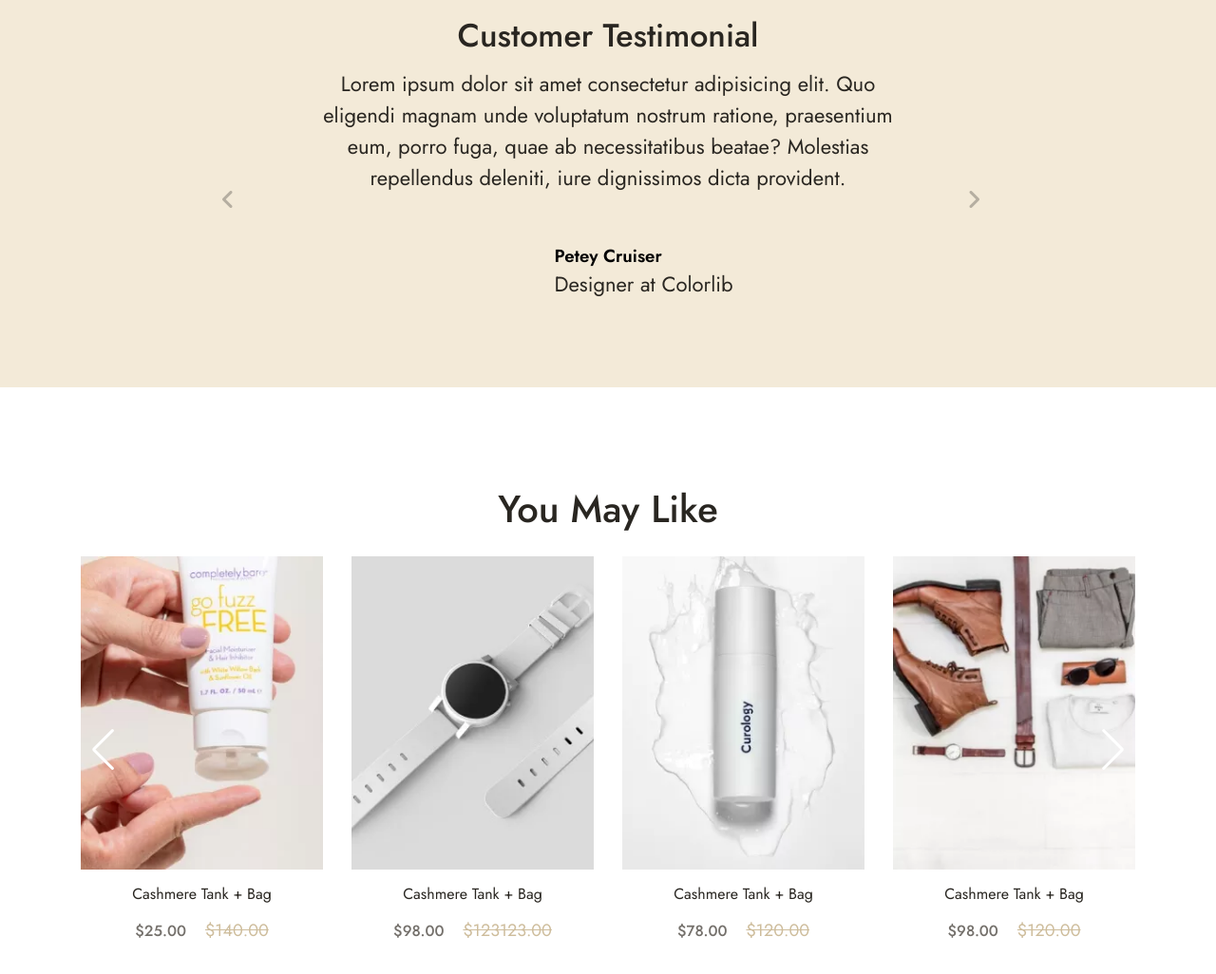
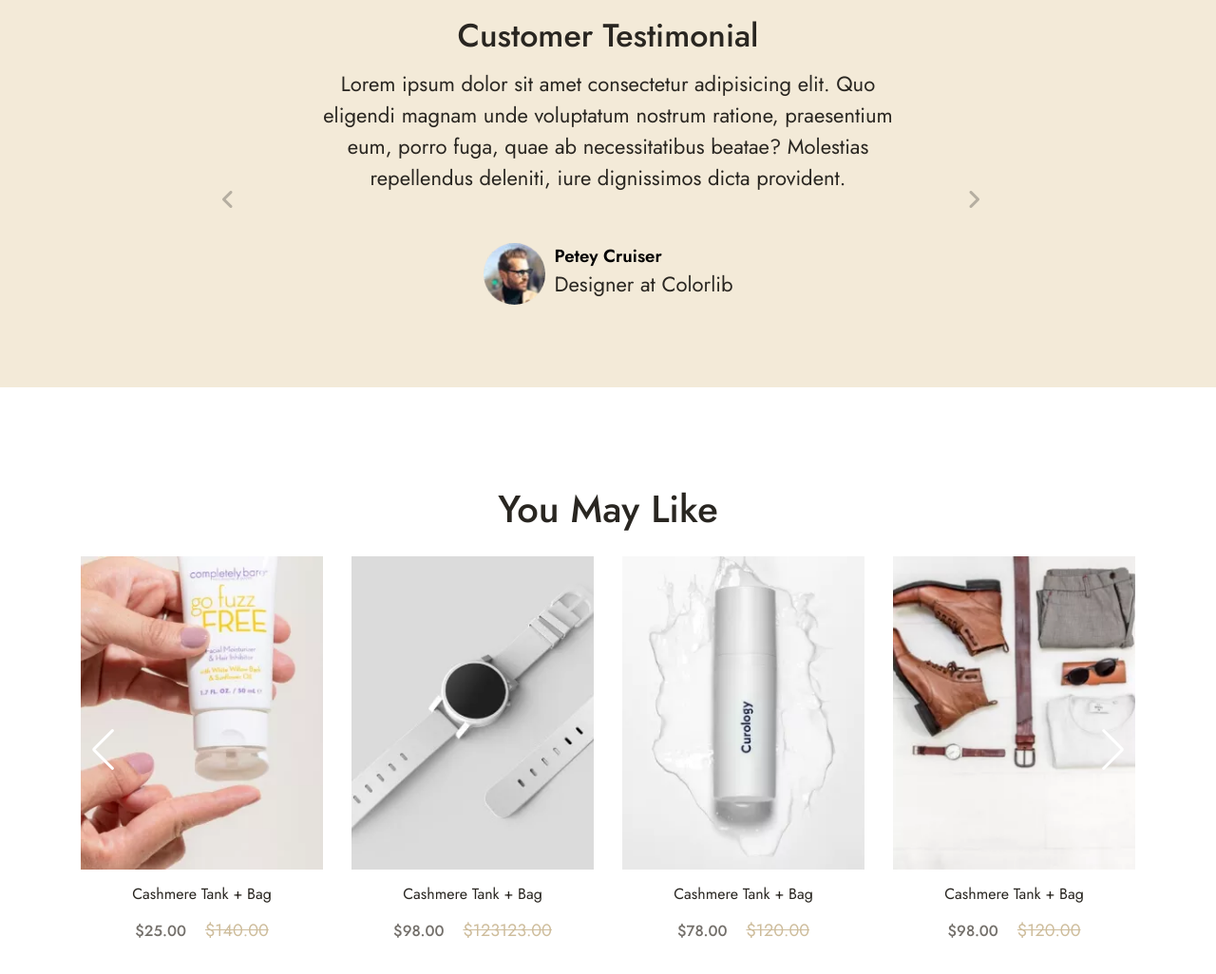
Before and after one commit to Sahinshf/E-commerce, a plain HTML site: page index.html in a window 1280 px wide. Shown: the part 2089-3115 px from the top of the page at 95% size. Drawn offline with nearby package versions, Linux system fonts and the light colour scheme; a web font is replaced by a local one.

Commit message:
Deploy pages 3

```diff
--- a/assets/Styles/sass/layouts/_homepage.scss
+++ b/assets/Styles/sass/layouts/_homepage.scss
@@ -865,7 +865,7 @@
     &_img {
       width: 65px;
       height: 65px;
-      background-image: url("./assets/Styles/sass/image/homepage/founde.webp");
+      background-image: url("./image/homepage/founde.webp");
       background-position: center;
       background-repeat: no-repeat;
       background-size: cover;
```
Also changed, not shown: assets/JS/script.js (line endings or trailing spaces), assets/Styles/sass/main.css, 1 other file.
